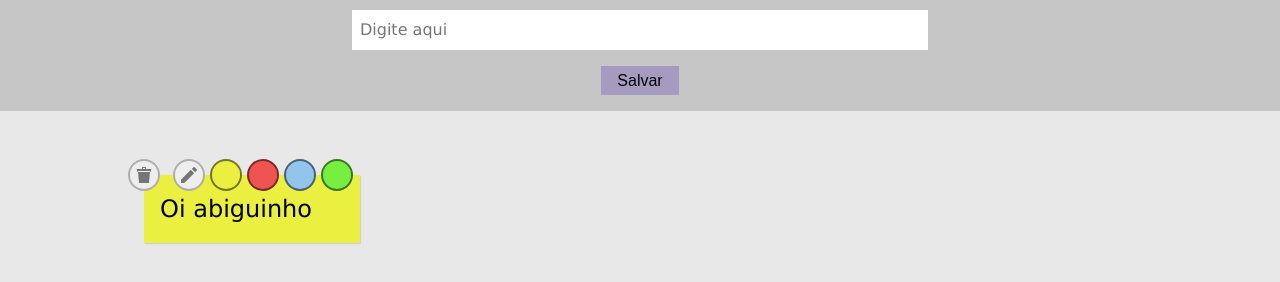
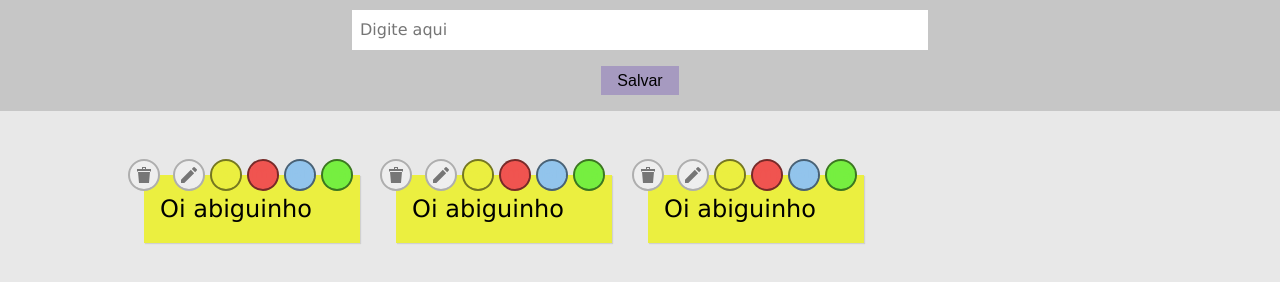
Before and after one commit to caelum/projeto-wd47, a plain HTML site: page index.html in a window 1280 px wide. Shown: the part 68-350 px from the top of the page. Drawn offline with Linux system fonts and the light colour scheme.

Commit message:
Ajustando o boilerplate html do curso

```diff
--- a/index.html
+++ b/index.html
@@ -81,6 +81,76 @@
         </div>
         <p class="cartao-conteudo">Oi abiguinho</p>
       </article>
+      <article id="cartao_1" class="cartao cartao--textoMedio">
+        <div class="opcoesDoCartao">
+          <button class="opcoesDoCartao-remove opcoesDoCartao-opcao" data-id="1">
+            <svg>
+              <use xlink:href="#iconeRemover"></use>
+            </svg>
+          </button>
+          <button class="opcoesDoCartao-edita opcoesDoCartao-opcao" data-id="1">
+            <svg>
+              <use xlink:href="#iconeEditar"></use>
+            </svg>
+          </button>
+
+          <input type="radio" name="corDoCartao1" value="#EBEF40" id="corPadrão-cartao1" class="opcoesDoCartao-radioTipo">
+          <label for="corPadrão-cartao1" class="opcoesDoCartao-tipo opcoesDoCartao-opcao" style="color: #EBEF40;">
+            Padrão
+          </label>
+
+          <input type="radio" name="corDoCartao1" value="#F05450" id="corImportante-cartao1" class="opcoesDoCartao-radioTipo">
+          <label for="corImportante-cartao1" class="opcoesDoCartao-tipo opcoesDoCartao-opcao" style="color: #F05450;">
+            Importante
+          </label>
+
+          <input type="radio" name="corDoCartao1" value="#92C4EC" id="corTarefa-cartao1" class="opcoesDoCartao-radioTipo">
+          <label for="corTarefa-cartao1" class="opcoesDoCartao-tipo opcoesDoCartao-opcao" style="color: #92C4EC;">
+            Tarefa
+          </label>
+
+          <input type="radio" name="corDoCartao1" value="#76EF40" id="corInspiração-cartao1" class="opcoesDoCartao-radioTipo">
+          <label for="corInspiração-cartao1" class="opcoesDoCartao-tipo opcoesDoCartao-opcao" style="color: #76EF40;">
+            Inspiração
+          </label>
+        </div>
+        <p class="cartao-conteudo">Oi abiguinho</p>
+      </article>
+      <article id="cartao_1" class="cartao cartao--textoMedio">
+        <div class="opcoesDoCartao">
+          <button class="opcoesDoCartao-remove opcoesDoCartao-opcao" data-id="1">
+            <svg>
+              <use xlink:href="#iconeRemover"></use>
+            </svg>
+          </button>
+          <button class="opcoesDoCartao-edita opcoesDoCartao-opcao" data-id="1">
+            <svg>
+              <use xlink:href="#iconeEditar"></use>
+            </svg>
+          </button>
+
+          <input type="radio" name="corDoCartao1" value="#EBEF40" id="corPadrão-cartao1" class="opcoesDoCartao-radioTipo">
+          <label for="corPadrão-cartao1" class="opcoesDoCartao-tipo opcoesDoCartao-opcao" style="color: #EBEF40;">
+            Padrão
+          </label>
+
+          <input type="radio" name="corDoCartao1" value="#F05450" id="corImportante-cartao1" class="opcoesDoCartao-radioTipo">
+          <label for="corImportante-cartao1" class="opcoesDoCartao-tipo opcoesDoCartao-opcao" style="color: #F05450;">
+            Importante
+          </label>
+
+          <input type="radio" name="corDoCartao1" value="#92C4EC" id="corTarefa-cartao1" class="opcoesDoCartao-radioTipo">
+          <label for="corTarefa-cartao1" class="opcoesDoCartao-tipo opcoesDoCartao-opcao" style="color: #92C4EC;">
+            Tarefa
+          </label>
+
+          <input type="radio" name="corDoCartao1" value="#76EF40" id="corInspiração-cartao1" class="opcoesDoCartao-radioTipo">
+          <label for="corInspiração-cartao1" class="opcoesDoCartao-tipo opcoesDoCartao-opcao" style="color: #76EF40;">
+            Inspiração
+          </label>
+        </div>
+        <p class="cartao-conteudo">Oi abiguinho</p>
+      </article>
 
     </section>
 
```
